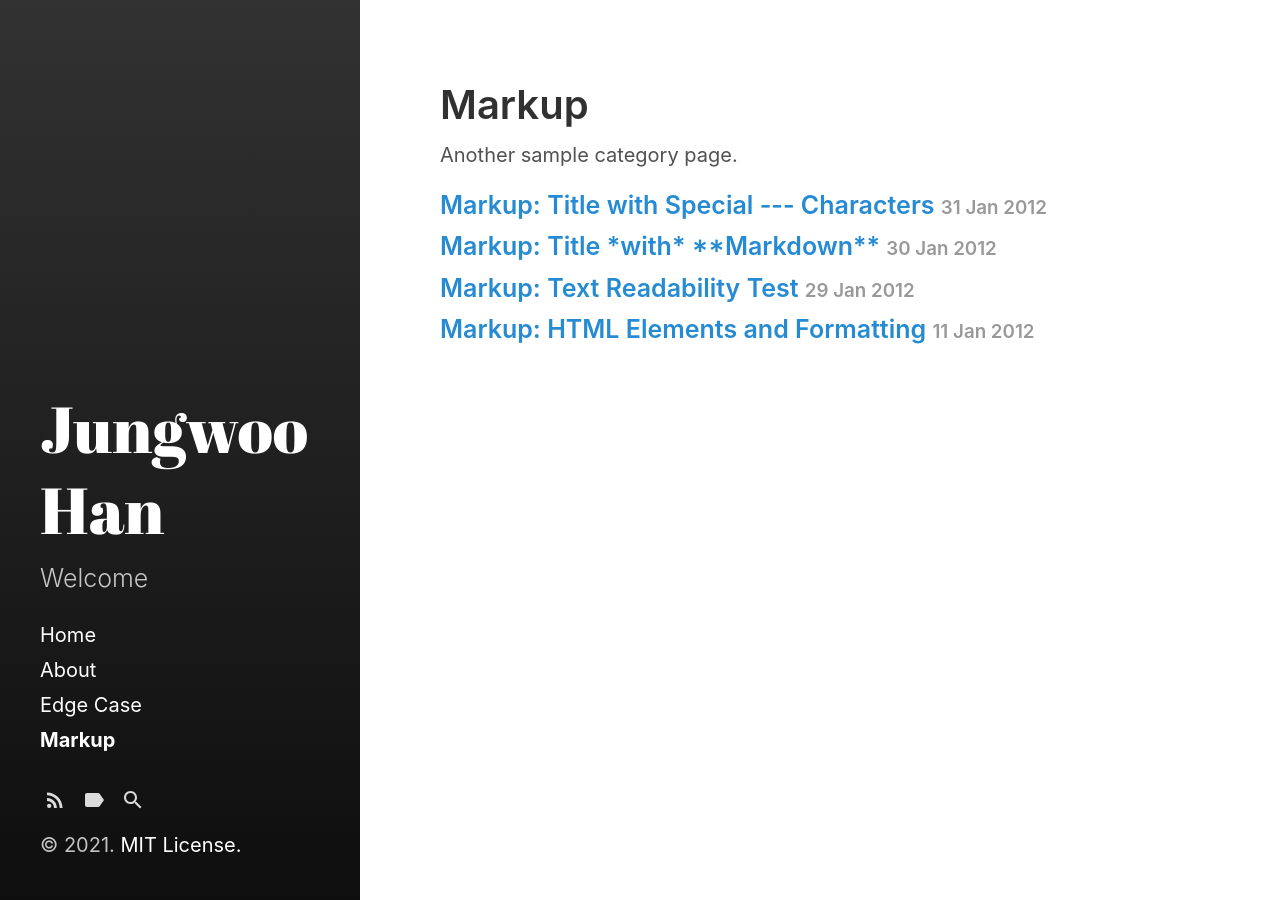
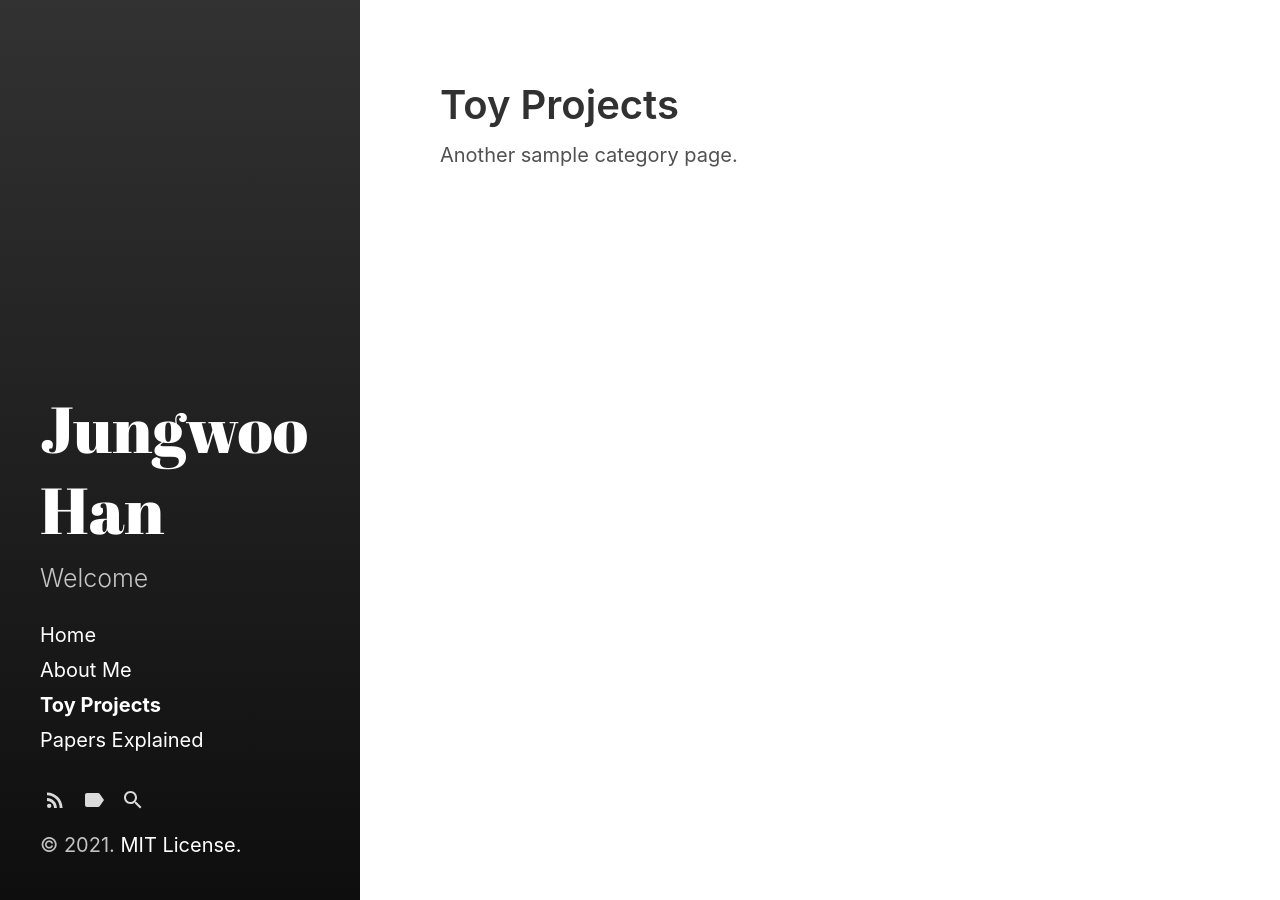
Before and after one commit to jungwoohan72/jungwoohan72.github.io, a Jekyll site: the page built from category/learning_exercises.md, in a window 1280 px wide. Built offline with Jekyll 4.4.1, drawn with Linux system fonts in a browser that asks for light colours.

Commit message:
category changed

```diff
--- a/about.md
+++ b/about.md
@@ -1,6 +1,6 @@
 ---
 layout: page
-title: About
+title: About Me
 sidebar_link: true
 ---
 
--- a/category/markup.md
+++ b/category/learning_exercises.md
@@ -1,6 +1,6 @@
 ---
 layout: category
-title: Markup
+title: Toy Projects
 ---
 
 Another sample category page.
--- a/category/edge-case.md
+++ b/category/papers_explained.md
@@ -1,6 +1,6 @@
 ---
 layout: category
-title: Edge Case
+title: Papers Explained
 ---
 
 Sample category page. You need to create a page for each category.
```
